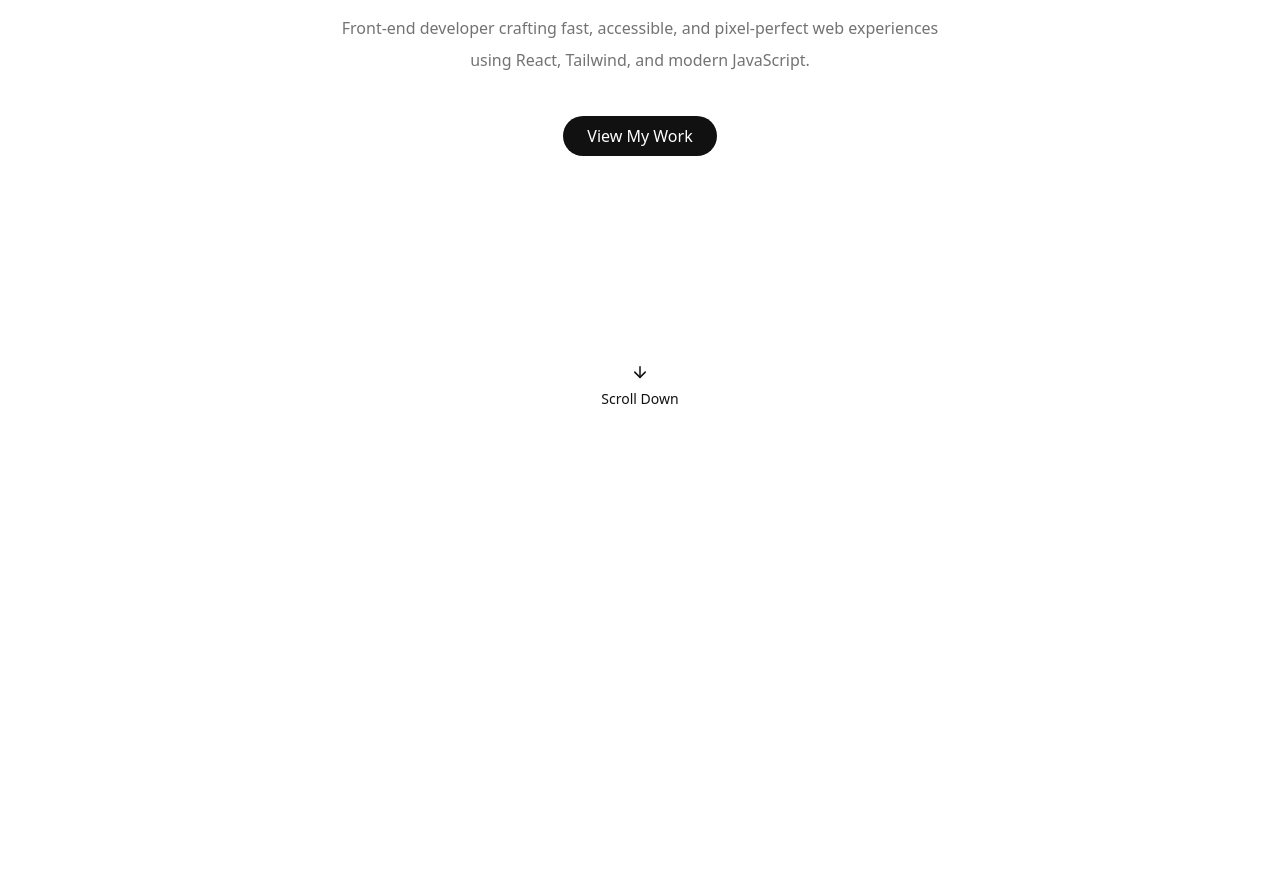
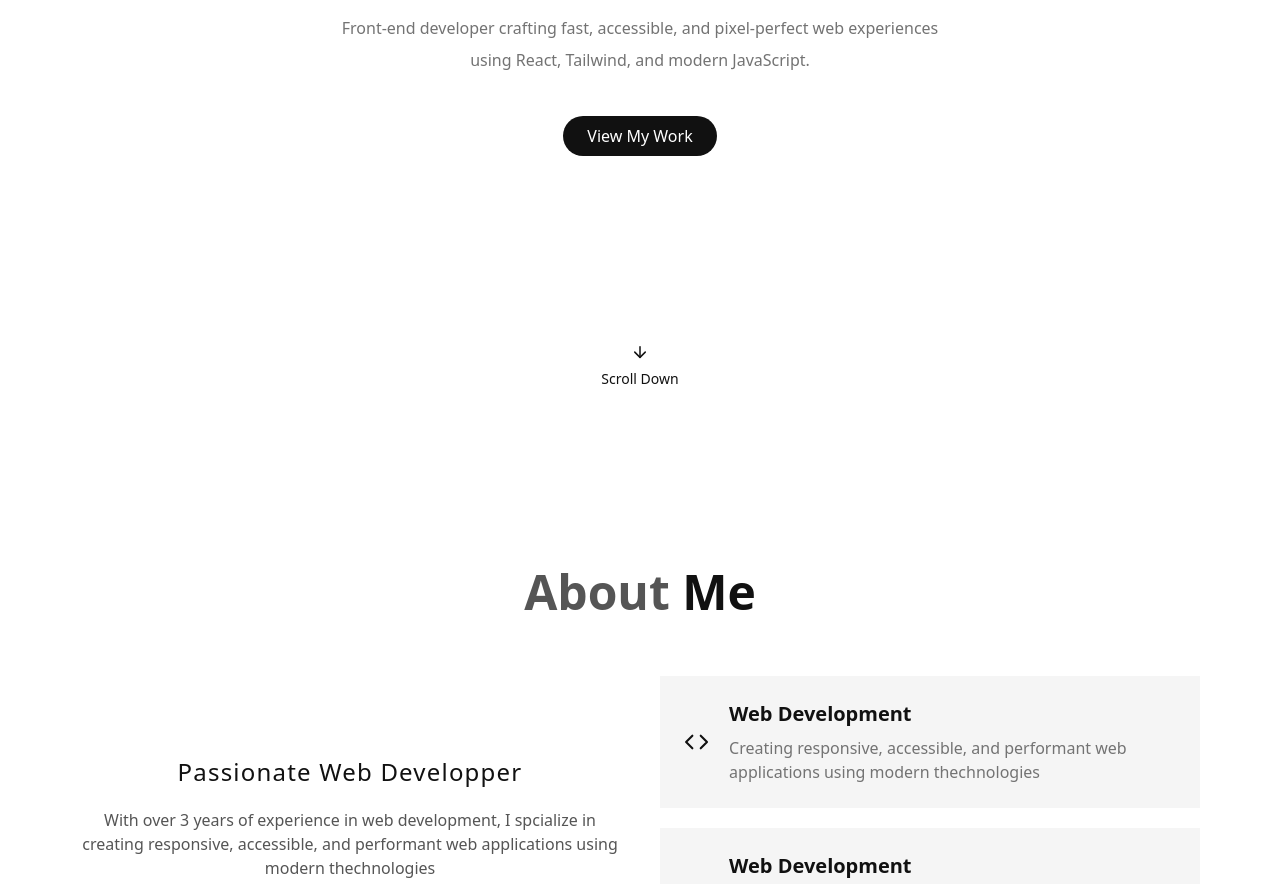
Before and after one commit to lkhyal12/abTech1, a React (Vite) app: page / in a window 1280 px wide. Shown: the part 400-1284 px from the top of the page. Before the commit the page ends 840 px from the top, so only its background shows below. Built offline with nearby package versions, Linux system fonts and the light colour scheme.

Commit message:
adding about section

```diff
--- a/src/App.jsx
+++ b/src/App.jsx
@@ -3,13 +3,19 @@ import { twMerge } from "tailwind-merge";
 import NavBar from "./components/NavBar";
 import ThemeToggle from "./components/ThemeToggle";
 import Hero from "./sections/Hero";
+import StarsBackground from "./components/StarsBackground";
+import About from "./sections/About";
 
 const App = () => {
   return (
     <>
       <ThemeToggle />
       <NavBar />
-      <Hero />
+      <StarsBackground />
+      <main>
+        <Hero />
+        <About />
+      </main>
     </>
   );
 };
--- a/src/components/NavBar.jsx
+++ b/src/components/NavBar.jsx
@@ -1,7 +1,11 @@
-import { Menu, Moon } from "lucide-react";
-import React from "react";
+import { Menu, Moon, X } from "lucide-react";
+import React, { useState } from "react";
 
 const NavBar = () => {
+  const [showLinksMenu, setShowLinksMenu] = useState(false);
+  function handleCloseMenu() {
+    setShowLinksMenu(false);
+  }
   return (
     <header className="px-5 sm:px-10 md:px-20 py-5">
       <nav className="fixed top-0 left-0 px-5 sm:px-10 md:px-15 lg:px-20 py-5  w-full z-40 flex justify-between items-center">
@@ -27,10 +31,64 @@ const NavBar = () => {
           </a>
         </div>
       </nav>
-      <div className="block md:hidden absolute to-5% right-5 cursor-pointer">
+      <div className="block md:hidden fixed to-5% right-5 cursor-pointer z-50">
         {" "}
-        <Menu className="text-primary" />
+        <Menu
+          className="text-primary cursor-pointer"
+          onClick={() => setShowLinksMenu(true)}
+        />
       </div>
+
+      {/* links menu */}
+      {showLinksMenu && (
+        <div className="mobileLinks fixed inset-0 z-50  bg-black/90">
+          <div className="fixed top-10% pt-10 right-10  w-fit">
+            <X
+              color="white"
+              className="cursor-pointer"
+              size={30}
+              onClick={handleCloseMenu}
+            />
+          </div>
+          <div className="  flex flex-col items-center justify-center gap-10 h-full w-full">
+            <a
+              href="#home"
+              className="font-bold text-white"
+              onClick={() => setShowLinksMenu(false)}
+            >
+              Home
+            </a>
+            <a
+              href="#about"
+              className="font-bold text-white"
+              onClick={() => setShowLinksMenu(false)}
+            >
+              About
+            </a>
+            <a
+              href="#skills"
+              className="font-bold text-white"
+              onClick={() => setShowLinksMenu(false)}
+            >
+              Skills
+            </a>
+            <a
+              href="#projects"
+              className="font-bold text-white"
+              onClick={() => setShowLinksMenu(false)}
+            >
+              Projects
+            </a>
+            <a
+              href="#contact"
+              className="font-bold text-white"
+              onClick={() => setShowLinksMenu(false)}
+            >
+              Contact
+            </a>
+          </div>
+        </div>
+      )}
     </header>
   );
 };
--- /dev/null
+++ b/src/components/StarsBackground.jsx
@@ -0,0 +1,51 @@
+import React, { useEffect, useState } from "react";
+
+const StarsBackground = () => {
+  const [stars, setStars] = useState([]);
+  const [meteors, setMeteors] = useState([]);
+
+  useEffect(() => {
+    function generateStars() {
+      const windowWidth = window.innerWidth;
+      const windowHeight = window.innerHeight;
+
+      const starsLength = (windowWidth * windowHeight) / 10000;
+      const starsArr = [];
+      for (let i = 0; i < starsLength; i++) {
+        starsArr.push({
+          id: i,
+          size: Math.random() * 4 + 2,
+          x: Math.random() * 100,
+          y: Math.random() * 100,
+          opacity: Math.random() * 0.5 + 0.5,
+        });
+      }
+      console.log(starsArr);
+
+      setStars(starsArr);
+    }
+    generateStars();
+  }, []);
+
+  return (
+    <div className="fixed inset-0 z-0 pointer-events-none">
+      {stars.map((star) => {
+        return (
+          <div
+            className="star"
+            key={star.id}
+            style={{
+              width: star.size + "px",
+              height: star.size + "px",
+              top: star.y + "%",
+              left: star.x + "%",
+              opacity: star.opacity,
+            }}
+          ></div>
+        );
+      })}
+    </div>
+  );
+};
+
+export default StarsBackground;
--- a/src/components/ThemeToggle.jsx
+++ b/src/components/ThemeToggle.jsx
@@ -4,12 +4,19 @@ import { use } from "react";
 
 const ThemeToggle = () => {
   const [darkMode, setDarkMode] = useState(localStorage.getItem("darkMode"));
+
   useEffect(() => {
-    setDarkMode(true);
+    if (darkMode) document.documentElement.classList.add("dark");
   }, []);
-
   function handleToggle() {
     document.documentElement.classList.toggle("dark");
+    if (darkMode) {
+      localStorage.removeItem("darkMode");
+      setDarkMode(false);
+    } else {
+      localStorage.setItem("darkMode", "true");
+      setDarkMode(true);
+    }
   }
   return (
     <div
--- a/src/index.css
+++ b/src/index.css
@@ -36,6 +36,9 @@
   .link {
     @apply text-base font-medium;
   }
+  .sectionTitle {
+    @apply text-3xl sm:text-4xl md:text-5xl  font-bold;
+  }
 }
 @layer utilities {
   .text-primary {
@@ -60,6 +63,13 @@
   .bounce {
     animation: bounce 0.8s infinite ease-in-out;
   }
+  .star {
+    @apply absolute rounded-full bg-white;
+    box-shadow: 0 0 10px 2px rgba(255, 255, 255, 0.4);
+  }
+  .bgCard {
+    background: var(--card-color);
+  }
   /* .paddinSection {
     padding: var(--padding-section);
     background-color: red;
--- /dev/null
+++ b/src/sections/About.jsx
@@ -0,0 +1,87 @@
+import { Code } from "lucide-react";
+import React from "react";
+
+const About = () => {
+  return (
+    <section
+      id="about"
+      className="min-h-screen flex flex-col justify-center items-center px-4 sm:px-5 md:px-10 lg:px-20"
+    >
+      <h1 className="sectionTitle text-secondary">
+        About <span className="text-primary">Me</span>
+      </h1>
+
+      <div className="flex gap-10 items-center mt-15">
+        <div className="flex-1 flex flex-col gap-5">
+          <h3 className="text-primary text-center text-2xl font-medium mt-5 tracking-wider">
+            Passionate Web Developper
+          </h3>
+
+          <p className="text-secondary text-center font-medium">
+            With over 3 years of experience in web development, I spcialize in
+            creating responsive, accessible, and performant web applications
+            using modern thechnologies{" "}
+          </p>
+
+          <p className="text-secondary text-center font-medium">
+            I'm passionate about creating elegant solutions to complex problems
+            and continuously learning new technologies to stay current in the
+            evolving tech landscape.
+          </p>
+
+          <div className="flex flex-col md:flex-row items-center gap-5 mt-5">
+            <button className="flex-1 btnBg font-semibold px-5 py-2 rounded-full cursor-pointer">
+              Stay In Touch
+            </button>
+            <button className="flex-1 btnBg font-semibold px-5 py-2 rounded-full cursor-pointer">
+              Download CV
+            </button>
+          </div>
+        </div>
+
+        <div className="flex-1 flex flex-col gap-5">
+          <div className="bgCard p-6 flex  items-center gap-5">
+            <Code className="text-primary" size={40} />
+            <div className="flex flex-col gap-2">
+              <h3 className="text-primary font-bold text-xl">
+                Web Development
+              </h3>
+              <p className="text-accent">
+                Creating responsive, accessible, and performant web applications
+                using modern thechnologies
+              </p>
+            </div>
+          </div>
+
+          <div className="bgCard p-6 flex  items-center gap-5">
+            <Code className="text-primary" size={40} />
+            <div className="flex flex-col gap-2">
+              <h3 className="text-primary font-bold text-xl">
+                Web Development
+              </h3>
+              <p className="text-accent">
+                Creating responsive, accessible, and performant web applications
+                using modern thechnologies
+              </p>
+            </div>
+          </div>
+
+          <div className="bgCard p-6 flex  items-center gap-5">
+            <Code className="text-primary" size={40} />
+            <div className="flex flex-col gap-2">
+              <h3 className="text-primary font-bold text-xl">
+                Web Development
+              </h3>
+              <p className="text-accent">
+                Creating responsive, accessible, and performant web applications
+                using modern thechnologies
+              </p>
+            </div>
+          </div>
+        </div>
+      </div>
+    </section>
+  );
+};
+
+export default About;
--- a/src/sections/Hero.jsx
+++ b/src/sections/Hero.jsx
@@ -4,10 +4,10 @@ import React from "react";
 const Hero = () => {
   return (
     <section className="relative w-full h-screen p-10 flex flex-col items-center justify-center  gap-10">
-      <h1 className="text-3xl sm:text-4xl md:text-5xl text-secondary font-bold">
+      <h1 className="sectionTitle text-secondary">
         Hey, I'm <span className="text-primary">Abdelali</span> Baami
       </h1>
-      <p class="text-accent md:w-1/2 text-center font-medium leading-8">
+      <p className="text-accent md:w-1/2 text-center font-medium leading-8">
         Front-end developer crafting fast, accessible, and pixel-perfect web
         experiences using React, Tailwind, and modern JavaScript.
       </p>
@@ -15,7 +15,7 @@ const Hero = () => {
         View My Work
       </button>
 
-      <div className="scrollDown bounce absolute bottom-5 left-50% transform flex flex-col gap-2 items-center justify-center">
+      <div className="scrollDown bounce absolute bottom-10 left-50% transform flex flex-col gap-2 items-center justify-center">
         <ArrowDown className="text-primary" size={18} />
         <span className="text-primary text-sm ">Scroll Down</span>
       </div>
```
